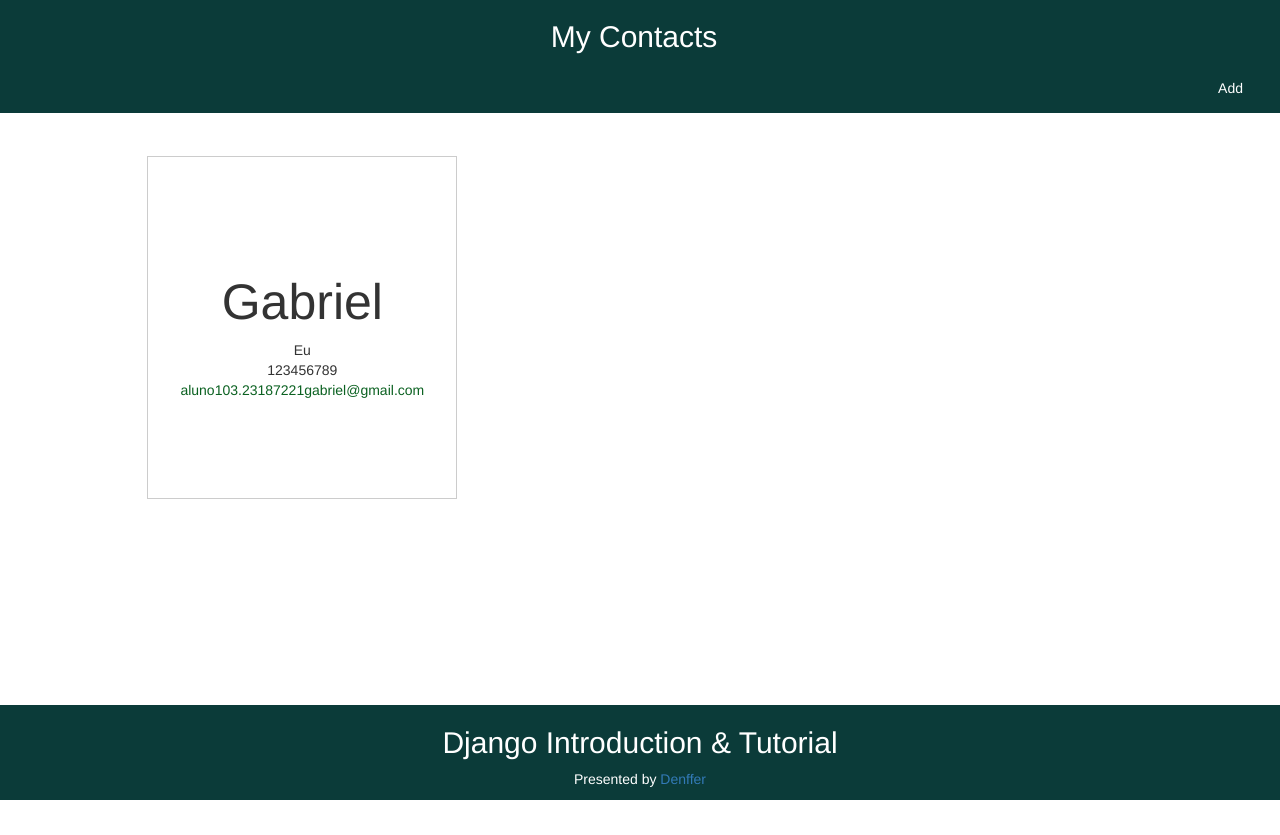
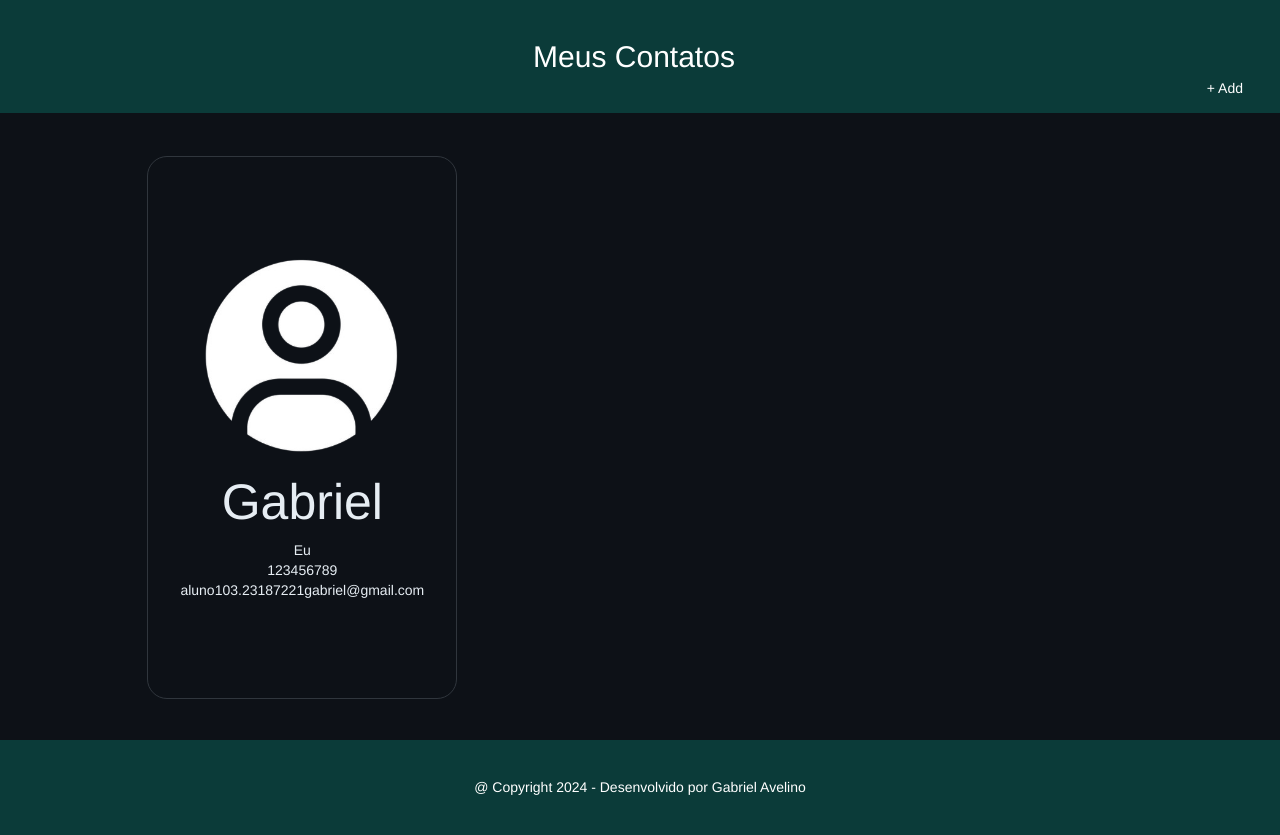
Before and after one commit to Avelino-Gabriel/Django-pro, a Django app: page / in a window 1280 px wide. Before the commit the page ends 800 px from the top, so only its background shows below. Run offline with Django 5.2, Linux system fonts and the light colour scheme; data comes from the database, SQL or seed files in the repository; some libraries are stand-ins or nearby versions.

Commit message:
Estilização de projeto

```diff
--- a/django_senai/settings.py
+++ b/django_senai/settings.py
@@ -27,7 +27,7 @@ SECRET_KEY = 'django-insecure-b1ovvo0mk1^--bum+bfod2klt#v1)!+=d%!rvq)4ctlec03$08
 DEBUG = True
 
 ALLOWED_HOSTS = [
-    "gabrielavelino.pythonanywhere.com"
+
 ]
 
 
--- a/mycontacts/static/css/add.css
+++ b/mycontacts/static/css/add.css
@@ -39,21 +39,22 @@ textarea {
 }
 
 .btn{
-	background: 0 0 #ffffff;
-    border: 1px solid #9FB0A9;
+	background: 0 0 #0b3B39;
+    border: 1px solid #0b3B39;
     border-radius: 3px;
-    color: #9FB0A9;
+    color: #E6EDF3;
     font-family: "Raleway", sans-serif;
     font-size: 16px;
     line-height: inherit;
     margin: 30px 0;
     padding: 10px 50px;
     text-transform: uppercase;
-    transition: all 0.25s ease 0s;
+    transition: 1s all ease;
 }
 
 .btn:hover,.btn:active, .btn:focus {
+	background-color: #ffffff96;
 	border-color: #0b3B39;
 	color: #0b3B39;
-	transform: translateX(-1px);
+	transform: translateX(-1px) scale(1.1);
 }
--- a/mycontacts/static/css/show.css
+++ b/mycontacts/static/css/show.css
@@ -1,33 +1,40 @@
-html{
+html {
 	height: 100%;
 }
-.name{
+
+.name {
 	font-size: 50px;
 }
-.email{
-	color: #0B6121;
-}
+
 .grid {
 	overflow: hidden;
 	padding: 2em 2em;
 	max-width: 76em;
 	margin: 0 auto;
 }
+
 .grid li {
+	padding: 0 0.8em 1.3em;
+}
 
-			padding: 0 0.8em 1.3em ;
-		}
-		.grid li > div {
-		    border-bottom: 1.8px solid #cccccc;
-		    border-right: 1.4px solid #cccccc;
-		    border-left: 0.7px solid #cccccc;
-		    border-top: 0.6px solid #cccccc;
-
-			background: #ffffff;
+.grid li>div {
+	border-bottom: 1.8px solid #30363D;
+	border-right: 1.4px solid #30363D;
+	border-left: 0.7px solid #30363D;
+	border-top: 0.6px solid #30363D;
+	border-radius: 20px;
+	color: #E6EDF3;
+	background: #0D1117;
 	padding: 7em 2em;
 	text-align: center;
 }
+
 .grid li a {
+	color: #E6EDF3;
+	transition: all ease 0.5s;
+}
+
+.grid li a:hover {
 	color: #0B6121;
 }
 
@@ -42,84 +49,108 @@ html{
 	.grid li {
 		width: 50%;
 	}
+
 	.grid li.wide {
 		width: 100%;
 	}
 }
+
 @media all and (min-width: 60em) {
 	.grid li {
 		width: 33%;
 	}
+
 	.grid li.wide {
 		width: 100%;
 	}
 }
-.container-show{
+
+.container-show {
 	padding-top: 10%;
 	padding-bottom: 7%;
 }
 
 .js-global-header-scrolling {
- top: -4em; /* Height of the header */
+	top: -4em;
+	/* Height of the header */
 }
 
 body {
+	background-color: #0D1117;
 	position: relative;
 	margin: 0;
 	min-height: 100%;
 }
 
 .footer {
-  color:white;
+	color: white;
 	text-align: center;
 	padding: 0.5px;
-
+	display: flex;
+	justify-content: center;
+	align-items: center;
 	width: 100%;
 	height: 95px;
 	background-color: #0b3B39;
 
 
-  position: absolute; /*keeps the footer at the bottom*/
+	position: absolute;
+	/*keeps the footer at the bottom*/
 	right: 0;
 	bottom: 0;
 	left: 0;
 }
 
+.footer>p {
+	margin: 0;
+}
+
 .header {
-  color:white;
+	color: white;
 	background-color: #0B3B39;
 	width: 100%;
-  position:fixed;
+	position: fixed;
 	text-align: center;
 	transition: top .2s ease-in;
 }
 
 .header a {
-	text-decoration:none;
-	display:block;
-    color:white;
-	background: url(image url) center center no-repeat;
+	text-decoration: none;
+	display: block;
+	color: white;
+	background: center center no-repeat;
+	border-radius: 5px;
 	margin-right: 12px;
 	padding: 15px 25px;
+	transition: 1s all ease;
 }
 
 .header a:hover {
-	text-decoration:none;
-    color:white;
+	text-decoration: none;
+	color: white;
 	background-color: #0B6121;
-    display:block;
+	display: block;
 	padding: 15px 25px;
+	transform: scale(1.1);
+}
+
+.user_img{
+	width: 200px;
+	height: 200px;
 }
 
 .header h2 a {
-	text-decoration:none;
-    color:white;
+	position: relative;
+	top: 20px;
+	text-decoration: none;
+	color: white;
 	padding: 0px 0px;
 }
 
 .header h2 a:hover {
-	text-decoration:none;
-    color:white;
+	text-decoration: none;
+	color: white;
 	background-color: #0B3B39;
-    padding: 0px 0px
+	padding: 0px 0px;
+	transform: scale(1.1);
 }
--- a/mycontacts/templates/mycontacts/background.html
+++ b/mycontacts/templates/mycontacts/background.html
@@ -20,14 +20,14 @@
     <script type="text/javascript" src="{% static 'js/show.js' %}"></script>
     <script type="text/javascript" src="{% static 'js/add.js' %}"></script>
 
-    <title> My Contacts </title>
+    <title> Meus Contatos </title>
 
 </head>
 <body>
     <div class="header">
-        <h2><a href="/">My Contacts</a></h2>
+        <h2><a href="/">Meus Contatos</a></h2>
         <div class="pull-right">
-		    <a href="/add">Add</a>
+		    <a href="/add">+ Add</a>
 		    <!--<a href="{% url 'add'}">Add</a>-->
 		</div>
     </div>
@@ -36,8 +36,7 @@
             {% endblock content %}
     </div>
     <div class="footer">
-        <h2>Django Introduction & Tutorial</h2>
-        <p>Presented by <a href="https://www.facebook.com/denffer18">Denffer</a></p>
+        <p>@ Copyright 2024 - Desenvolvido por Gabriel Avelino</p>
     </div>
 </body>
 </html>
--- a/mycontacts/templates/mycontacts/show.html
+++ b/mycontacts/templates/mycontacts/show.html
@@ -8,6 +8,7 @@
     {% for contact in contacts %}
     <li>
         <div>
+            <img class="user_img" src="{% static 'img/user.png' %}" alt="">
             <h2 class="name">{{ contact.name }}</h2>
             <div class="relation">{{ contact.relation }}</div>
             <div class="phone">{{ contact.phone }}</div>
```
Also changed, not shown: mycontacts/static/img/user.png (added). Lines whose indentation alone changed are shown as unchanged.
